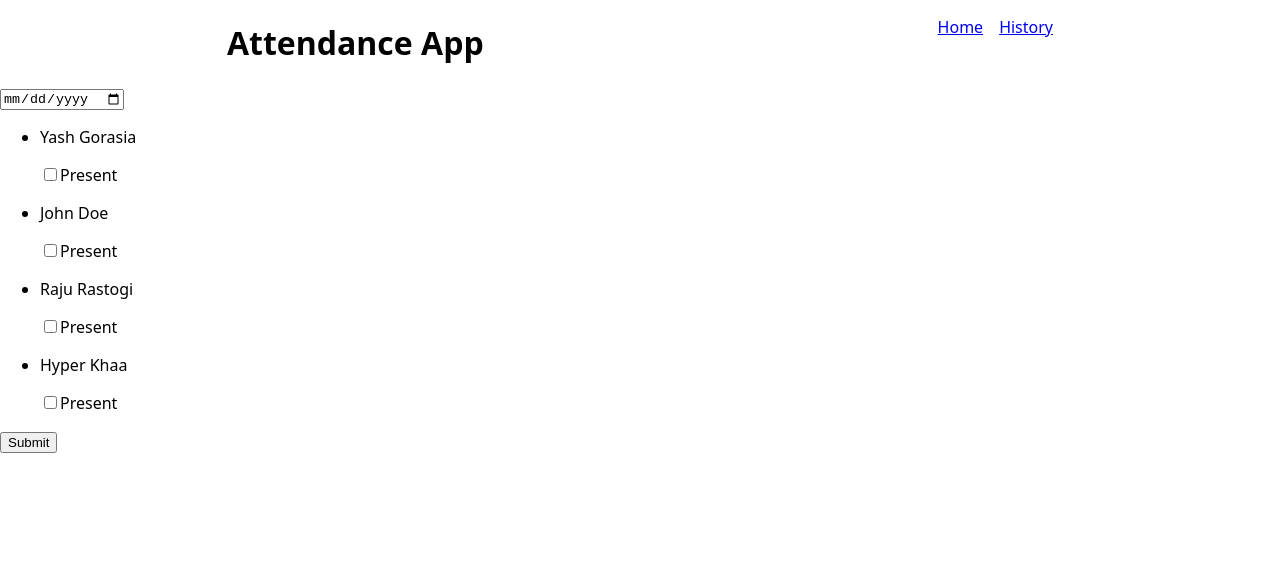
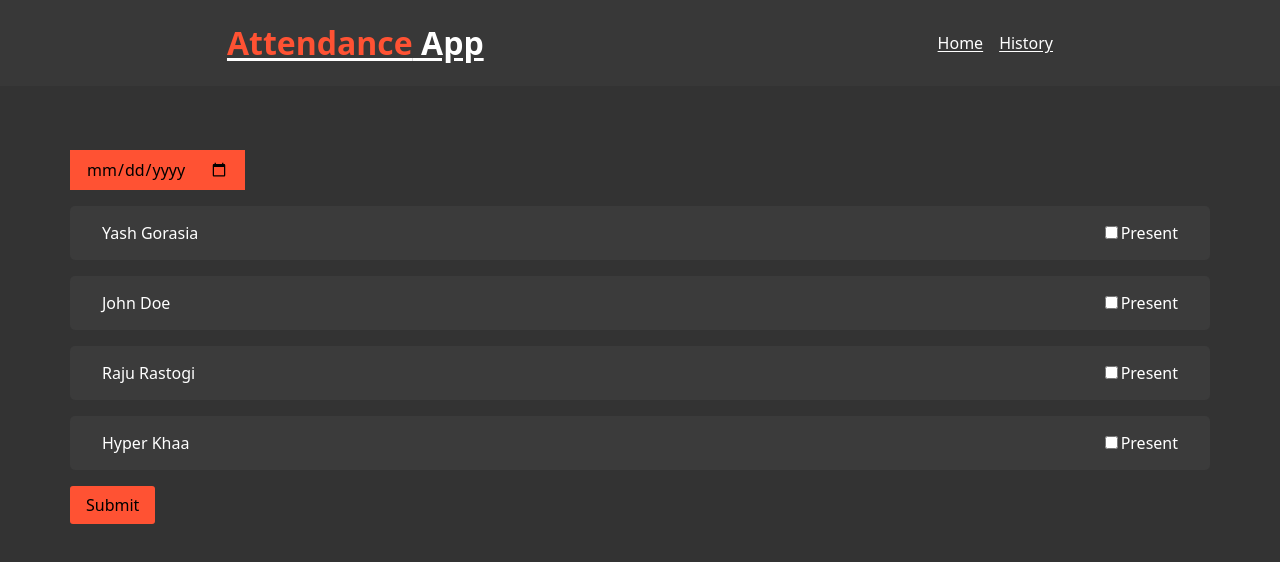
Before and after one commit to yashgo09/attendance-app, a React (Vite) app: page / in a window 1280 px wide. Shown: the top 562 px of the page. Built offline with nearby package versions, Linux system fonts and the light colour scheme.

Commit message:
Styles updated

```diff
--- a/src/components/Header.jsx
+++ b/src/components/Header.jsx
@@ -4,7 +4,11 @@ import { Link } from "react-router-dom";
 function Header() {
   return (
     <header>
-      <h1>Attendance App</h1>
+      <h1>
+        <Link to="/">
+          <span className="highlight">Attendance</span> App
+        </Link>
+      </h1>
       <nav className="nav">
         <ul>
           <li>
--- a/src/css/styles.css
+++ b/src/css/styles.css
@@ -1,3 +1,7 @@
+:root {
+  --clr-primary: hsl(9, 100%, 60%);
+}
+
 * {
   box-sizing: border-box;
 }
@@ -8,6 +12,37 @@ body {
   padding: 0;
   font-family: system-ui, -apple-system, BlinkMacSystemFont, "Segoe UI", Roboto, Oxygen, Ubuntu,
     Cantarell, "Open Sans", "Helvetica Neue", sans-serif;
+  background: #333;
+  color: #fff;
+}
+
+a {
+  color: inherit;
+  /* text-decoration: none; */
+  text-underline-offset: 0.1em;
+  transition: text-underline-offset 0.2s;
+}
+
+a:hover,
+a:focus-visible {
+  text-decoration: underline;
+  text-underline-offset: 0.28em;
+}
+
+.btn {
+  font: inherit;
+  padding: 0.5em 1em;
+  border: 0;
+  border-radius: 3px;
+  cursor: pointer;
+}
+
+.btn[data-style="primary"] {
+  background-color: var(--clr-primary);
+}
+
+.btn[data-style="primary"]:active {
+  background-color: hsl(9, 100%, 64%);
 }
 
 .error-page {
@@ -20,6 +55,17 @@ header {
   display: flex;
   justify-content: space-around;
   align-self: center;
+  /* background: linear-gradient(to bottom, hsl(0, 0%, 25%), hsl(0, 0%, 24%)); */
+  background-color: hsl(0, 0%, 22%);
+}
+
+.highlight {
+  color: var(--clr-primary);
+}
+
+.nav {
+  display: grid;
+  place-items: center;
 }
 
 .nav ul {
@@ -29,3 +75,34 @@ header {
   align-items: center;
   gap: 1em;
 }
+
+.container {
+  width: min(100%, 1140px);
+  margin-inline: auto;
+  padding-block: 2em;
+}
+
+.date {
+  background-color: var(--clr-primary);
+  font: inherit;
+  border: none;
+  padding: 0.5em 1em;
+}
+
+.students__list {
+  list-style: none;
+  padding: 0;
+  display: grid;
+  gap: 1em;
+}
+
+.students__list li {
+  display: flex;
+  align-items: center;
+  gap: 1em;
+  justify-content: space-between;
+  padding: 0 2em;
+  border-radius: 5px;
+  /* background: linear-gradient(to bottom, hsl(0, 0%, 25%), hsl(0, 0%, 24%)); */
+  background-color: hsl(0, 0%, 23%);
+}
--- a/src/pages/ErrorPage.jsx
+++ b/src/pages/ErrorPage.jsx
@@ -9,7 +9,7 @@ function ErrorPage() {
     <>
       <Header />
       <main className="error-page">
-        <h1>Something Went Wrong!</h1>
+        <h1>Something Went Wrong! 😥</h1>
         <i>{error.statusText || error.message}</i>
       </main>
     </>
--- a/src/pages/Home.jsx
+++ b/src/pages/Home.jsx
@@ -9,7 +9,7 @@ function Home() {
 
   return (
     <div className="container">
-      <input type="date" name="date" id="date" />
+      <input type="date" name="date" className="date" id="date" />
       <div className="students">
         <ul className="students__list">
           {data.map((data) => (
@@ -28,7 +28,9 @@ function Home() {
           ))}
         </ul>
       </div>
-      <button onClick={addAttendance}>Submit</button>
+      <button className="btn" data-style="primary" onClick={addAttendance}>
+        Submit
+      </button>
     </div>
   );
 }
--- a/src/pages/Root.jsx
+++ b/src/pages/Root.jsx
@@ -5,8 +5,9 @@ import { AttendanceContext } from "../contexts";
 
 function Root() {
   const [attendance, setAttendance] = useState({});
+  console.log(import.meta.env.API_ENDPOINT);
 
-  const addAttendance = (e) => {
+  const addAttendance = async (e) => {
     const date = document.querySelector("#date");
     console.log(date.value);
     if (date.value === "") {
@@ -25,13 +26,26 @@ function Root() {
       .map((box) => box.value);
     setAttendance({ date: date.value, presentStudents, absentStudents });
 
+    const authorization = `Bearer ${import.meta.env.API_AUTHORIZATION}`;
+
+    // try {
+    //   const res = await fetch(import.meta.env.API_ENDPOINT, {
+    //     headers: {
+    //       Authorization: authorization,
+    //     },
+    //   });
+    // } catch (err) {
+    //   console.err(err);
+    // }
     console.log("Success");
   };
 
   return (
     <AttendanceContext.Provider value={{ addAttendance, attendance }}>
       <Header />
-      <Outlet />
+      <div className="container">
+        <Outlet />
+      </div>
     </AttendanceContext.Provider>
   );
 }
```
Also changed, not shown: src/pages/History.jsx (added, +7 -0 lines).
